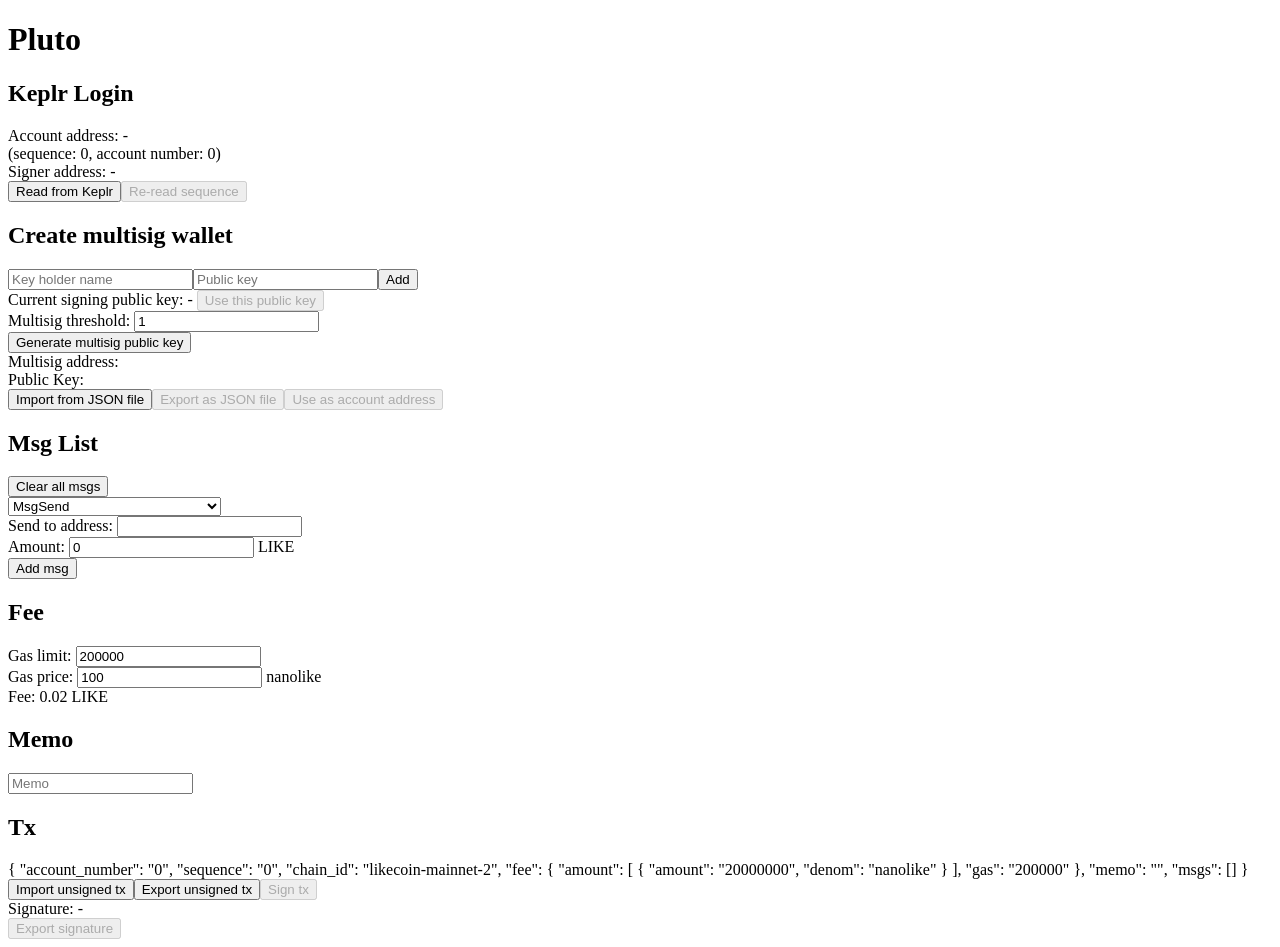
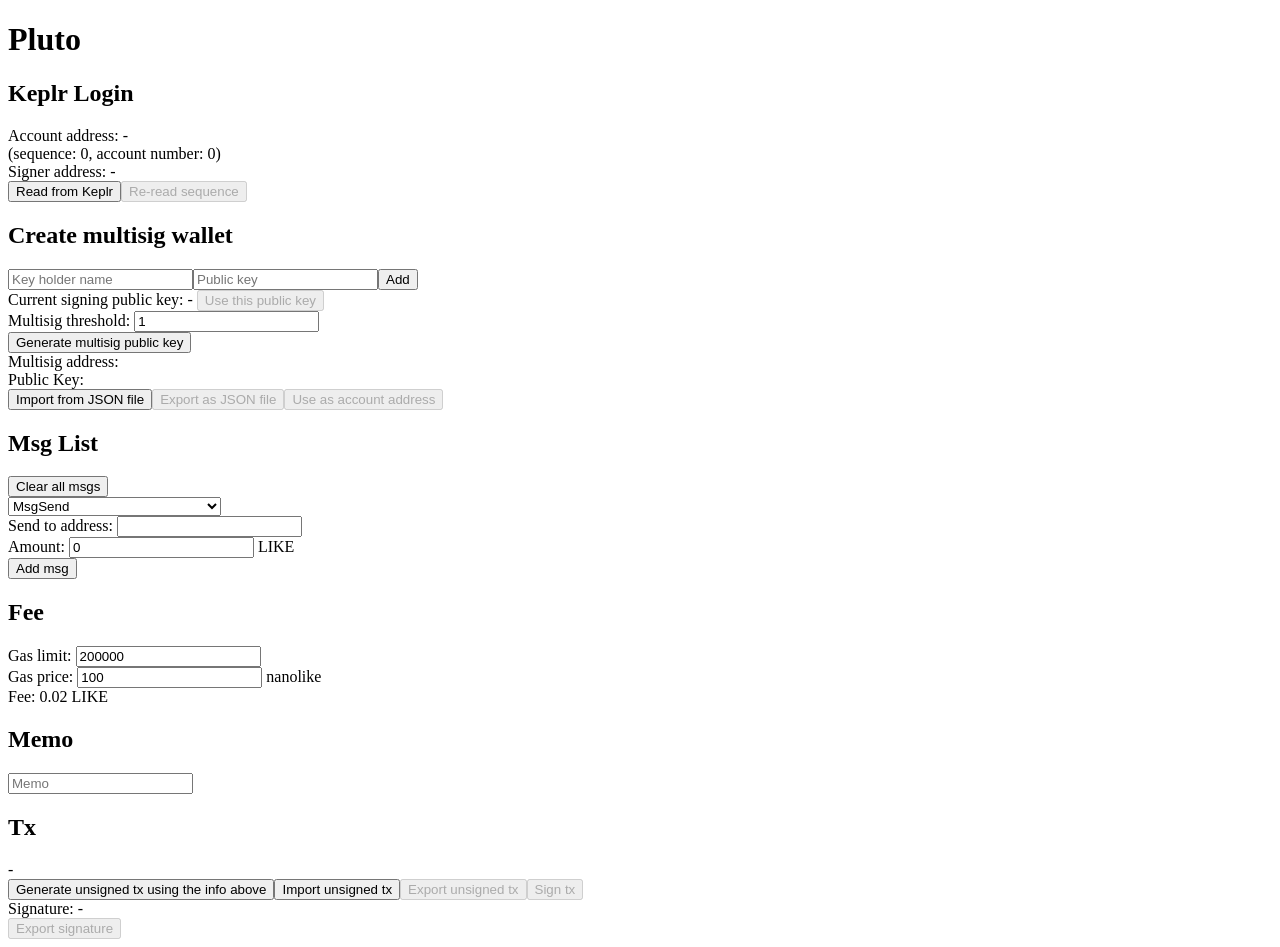
Before and after one commit to Daniolet/Likecoin-Cosmos-Pluto, a Vue app: page / in a window 1280 px wide. Built offline with nearby package versions, Linux system fonts and the light colour scheme; what @cosmjs/amino, @cosmjs/stargate would draw is missing.

Commit message:
refactor; fix tx fee changed when import unsigned tx

```diff
--- a/src/App.vue
+++ b/src/App.vue
@@ -2,6 +2,7 @@
 import Account from '@/components/Account.vue';
 import CreateMultisig from '@/components/CreateMultisig.vue';
 import Tx from './components/tx/Tx.vue';
+import Signature from './components/Signature.vue';
 </script>
 
 <template>
@@ -10,5 +11,6 @@
     <Account />
     <CreateMultisig />
     <Tx />
+    <Signature />
   </div>
 </template>
--- a/src/components/CreateMultisig.vue
+++ b/src/components/CreateMultisig.vue
@@ -125,6 +125,6 @@
 }
 
 function useMultisigAsAccountAddress() {
-  accountStore.updateAddress(multisigAddress.value);
+  accountStore.updateAndReadAddress(multisigAddress.value);
 }
 </script>
--- a/src/components/tx/Fee.vue
+++ b/src/components/tx/Fee.vue
@@ -2,10 +2,10 @@
   <div>
     <h2>Fee</h2>
     <div>
-      Gas limit: <input v-model.trim.number="inputGasLimit" placeholder="Gas limit"/>
+      Gas limit: <input v-model.number="inputGasLimit" placeholder="Gas limit"/>
     </div>
     <div>
-      Gas price: <input v-model.trim.number="inputGasPrice" placeholder="Gas price"/> {{ DENOM }}
+      Gas price: <input v-model.number="inputGasPrice" placeholder="Gas price"/> {{ DENOM }}
     </div>
     <div>
       Fee: {{ displayedFee }}
@@ -29,6 +29,15 @@
   txStore.fee.gasLimit = inputGasLimit.value;
 });
 
+txStore.$onAction(({ name, after }) => {
+  after(() => {
+    if (name === 'importUnsignedTx') {
+      inputGasLimit.value = txStore.fee.gasLimit;
+      inputGasPrice.value = txStore.fee.amount / txStore.fee.gasLimit;
+    }
+  });
+});
+
 const displayedFee = computed(() => {
   return `${inputGasLimit.value * inputGasPrice.value / Math.pow(10, DENOM_EXPONENT)} ${COIN_NAME}`;
 });
--- a/src/components/tx/Tx.vue
+++ b/src/components/tx/Tx.vue
@@ -9,81 +9,48 @@
     <div>
       <h2>Tx</h2>
       <div>
-        {{ aminoSignDoc }}
+        {{ txStore.unsignedTxJSON ?? '-' }}
       </div>
       <div>
-        <input ref="importUnsignedTxInput" type="file" @change="importUnsignedTxFileChange" style="display: none;">
-        <button @click="importUnsignedTxButtonClick">Import unsigned tx</button>
-        <button @click="exportUnsignedTx">Export unsigned tx</button>
-        <button :disabled="!accountStore.signer" @click="signTx">Sign tx</button>
+        <button @click="txStore.generateUnsignedTxJSON()">Generate unsigned tx using the info above</button>
+        <button @click="importUnsignedTx">Import unsigned tx</button>
+        <button :disabled="txStore.unsignedTxJSON === null" @click="exportUnsignedTx">Export unsigned tx</button>
+        <button :disabled="txStore.unsignedTxJSON === null || !accountStore.signer" @click="signTx">Sign tx</button>
       </div>
     </div>
-    <Signature />
   </div>
 </template>
 
 <script setup lang="ts">
-import { ref, computed } from 'vue';
-import * as Base64 from '@protobufjs/base64';
-import { StdSignDoc as AminoSignDoc } from '@cosmjs/amino';
-
 import Msgs from './Msgs.vue';
 import Fee from './Fee.vue';
-import Signature from './Signature.vue';
 
 import { useAccountStore } from '@/stores/account';
 import { useTxStore } from '@/stores/tx';
 import { useSignatureStore } from '@/stores/signature';
 
-import { aminoTypes } from '@/cosmos/tx';
-import { DENOM, CHAIN_ID } from '@/config';
-import { generateFileAndDownload } from '@/utils/utils';
+import { generateFileAndDownload, selectAndImportFile } from '@/utils/utils';
 import { signTxAmino } from '@/cosmos/signing';
 
 const accountStore = useAccountStore();
 const txStore = useTxStore();
 const signatureStore = useSignatureStore();
 
-const aminoSignDoc = computed(() => getAminoSignDoc());
-
-function getAminoSignDoc(): AminoSignDoc {
-  return {
-    account_number: accountStore.accountNumber.toFixed(),
-    sequence: accountStore.sequence.toFixed(),
-    chain_id: CHAIN_ID,
-    fee: {
-      amount: [{
-        amount: txStore.fee.amount.toFixed(),
-        denom: DENOM,
-      }],
-      gas: txStore.fee.gasLimit.toFixed(),
-    },
-    memo: txStore.memo,
-    msgs: txStore.msgs.map((msg) => aminoTypes.toAmino(msg)),
-  };
-}
-
-const importUnsignedTxInput = ref();
-
-function importUnsignedTxButtonClick() {
-  importUnsignedTxInput.value.click();
-}
-
-async function importUnsignedTxFileChange(e: any) {
-  const file = e.target.files[0] as File;
-  const content = await file.text()
+async function importUnsignedTx(e: any) {
+  const content = await selectAndImportFile();
   const unsignedTxJSON = JSON.parse(content);
   txStore.importUnsignedTx(unsignedTxJSON)
 }
 
 async function exportUnsignedTx() {
-  const unsignedTx = txStore.exportUnsignedTx();
-  const exported = JSON.stringify(unsignedTx, null, 2);
+  const exported = JSON.stringify(txStore.unsignedTxJSON, null, 2);
   generateFileAndDownload(exported, 'unsigned-tx.json');
 }
 
 async function signTx() {
-  const signature = await signTxAmino(accountStore.signer!, accountStore.address, aminoSignDoc.value);
+  const { accountNumber, sequence } = accountStore;
+  const aminoSignDoc = txStore.aminoSignDoc(accountNumber, sequence);
+  const signature = await signTxAmino(accountStore.signer!, accountStore.address, aminoSignDoc);
   signatureStore.signature = signature;
 }
 </script>
--- a/src/stores/account.ts
+++ b/src/stores/account.ts
@@ -25,7 +25,7 @@
       this.sequence = acc.sequence;
       return acc;
     },
-    async updateAddress(address: string) {
+    async updateAndReadAddress(address: string) {
       this.address = address;
       await this.readAccountChainInfo();
     },
@@ -36,7 +36,7 @@
         preferNoSetMemo: true,
       });
       const account = (await keplr.getAccounts())[0];
-      this.updateAddress(account.address);
+      this.updateAndReadAddress(account.address);
       this.signer = keplr;
       this.signerAddress = account.address;
       this.signerPublicKey = PubKey.fromKeplrAccount(account);
--- a/src/stores/signature.ts
+++ b/src/stores/signature.ts
@@ -9,7 +9,7 @@
     signature: null as SingleSignature | null,
   }),
   getters: {
-    signatureBase64(state) {
+    signatureBase64: (state) => {
       if (!state.signature) {
         return '-';
       }
--- a/src/stores/tx.ts
+++ b/src/stores/tx.ts
@@ -1,7 +1,14 @@
 import { defineStore } from "pinia";
 import { EncodeObject } from "@cosmjs/proto-signing";
+import { StdSignDoc as AminoSignDoc } from '@cosmjs/amino';
 
-import { generateUnsignedTxJSON, parseUnsignedTxJSON, type UnsignedTxJSON } from "@/cosmos/tx";
+import {
+  generateUnsignedTxJSON,
+  parseUnsignedTxJSON,
+  type UnsignedTxJSON,
+  aminoTypes,
+} from "@/cosmos/tx";
+import { CHAIN_ID, DENOM } from "@/config";
 
 export const useTxStore = defineStore('tx', {
   state: () => ({
@@ -13,7 +20,24 @@
       payer: '',
       granter: '',
     },
+    unsignedTxJSON: null as UnsignedTxJSON | null,
   }),
+  getters: {
+    aminoSignDoc: (state) => (accountNumber: number, sequence: number): AminoSignDoc => ({
+      account_number: accountNumber.toFixed(),
+      sequence: sequence.toFixed(),
+      chain_id: CHAIN_ID,
+      fee: {
+        amount: [{
+          amount: state.fee.amount.toFixed(),
+          denom: DENOM,
+        }],
+        gas: state.fee.gasLimit.toFixed(),
+      },
+      memo: state.memo,
+      msgs: state.msgs.map((msg) => aminoTypes.toAmino(msg)),
+    }),
+  },
   actions: {
     addMsg(msg: EncodeObject) {
       this.msgs.push(msg);
@@ -24,15 +48,16 @@
     clearMsgs() {
       this.msgs = [];
     },
-    exportUnsignedTx() {
+    generateUnsignedTxJSON() {
       const { msgs, memo, fee } = this;
-      return generateUnsignedTxJSON({ msgs, memo, fee });
+      this.unsignedTxJSON = generateUnsignedTxJSON({ msgs, memo, fee });
     },
     importUnsignedTx(unsignedTxJSON: UnsignedTxJSON) {
       const { msgs, memo, fee } = parseUnsignedTxJSON(unsignedTxJSON);
       this.msgs = msgs;
       this.memo = memo;
       this.fee = fee;
+      this.unsignedTxJSON = unsignedTxJSON;
     },
   },
 });
--- a/src/utils/utils.ts
+++ b/src/utils/utils.ts
@@ -3,10 +3,25 @@
 export function generateFileAndDownload(content: string, filename: string) {
   const a = document.createElement('a');
   const blob = new Blob([content]);
-  const url = URL.createObjectURL(blob); // Create an object URL from blob
+  const url = URL.createObjectURL(blob);
   a.setAttribute('href', url);
   a.setAttribute('download', filename);
   a.click();
+  a.parentElement?.removeChild(a);
+}
+
+export function selectAndImportFile(): Promise<string> {
+  return new Promise((resolve) => {
+    const input = document.createElement('input');
+    input.setAttribute('type', 'file');
+    input.onchange = async (e) => {
+      const file = input.files![0] as File;
+      const content = await file.text();
+      resolve(content);
+    };
+    input.click();
+    input.parentElement?.removeChild(input);
+  });
 }
 
 function transformObjectKey<T>(fn: (arg0: string) => string, obj: T): T {
```
Also changed, not shown: src/components/Signature.vue (renamed from src/components/tx/Signature.vue).
